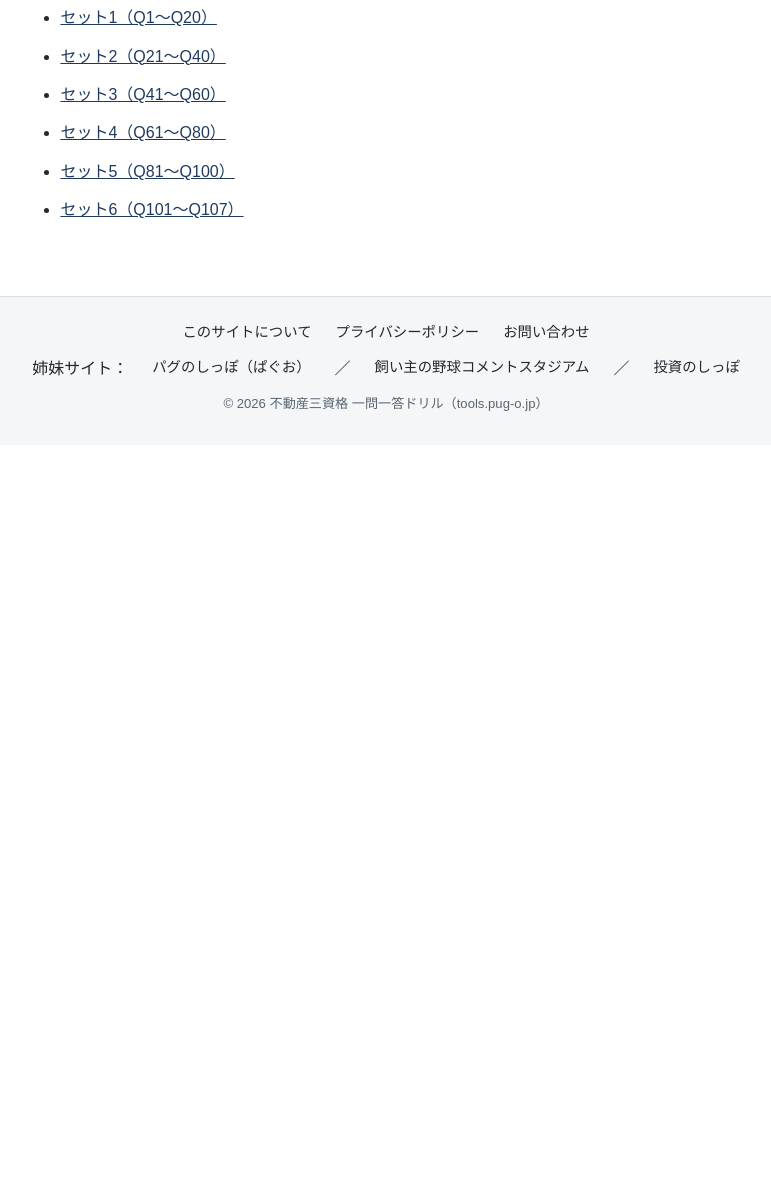
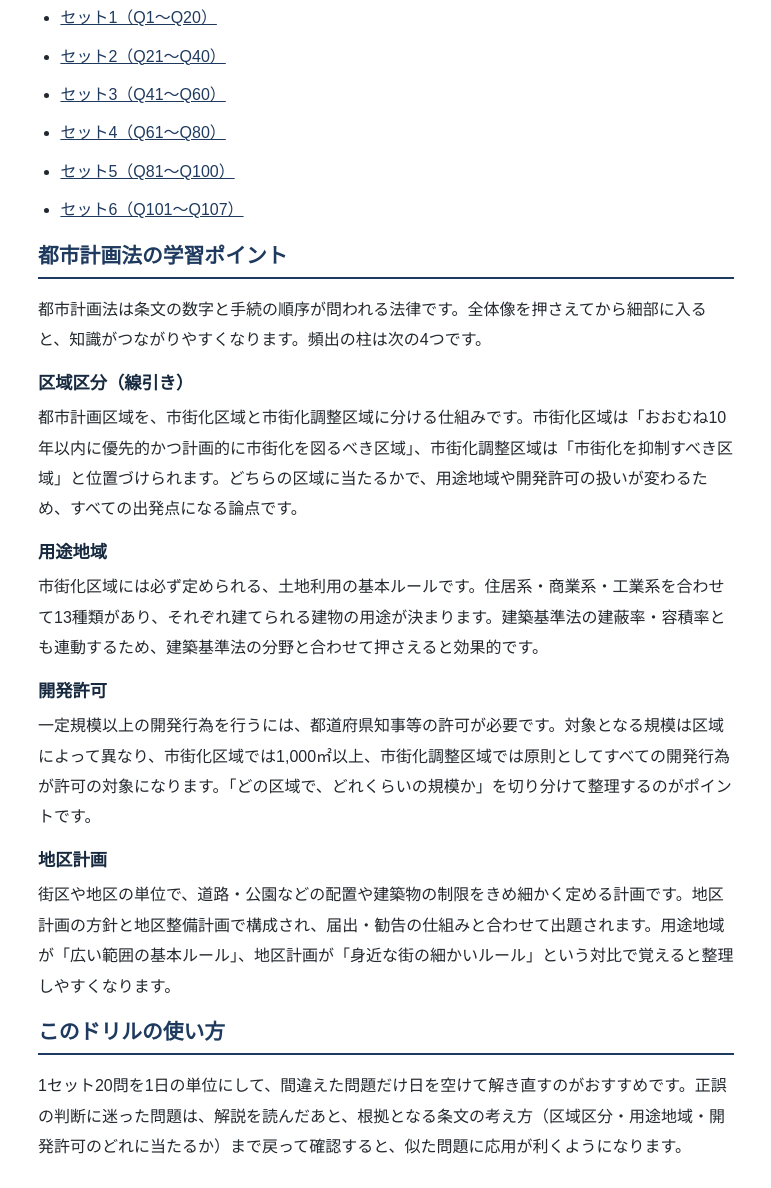
Before and after one commit to paguo750/tools, a plain HTML site: page takken/ichimon/toshi-keikaku.html in a window 1280 px wide. Shown: the part 464-1652 px from the top of the page, without its empty margins (254-1025 px from the left). Before the commit the page ends 909 px from the top, so only its background shows below. Drawn offline with Linux system fonts and the light colour scheme.

```diff
--- a/sitemap.xml
+++ b/sitemap.xml
@@ -6,7 +6,7 @@
   <url><loc>https://tools.pug-o.jp/shokenka/</loc></url>
   <url><loc>https://tools.pug-o.jp/about/</loc></url>
   <url><loc>https://tools.pug-o.jp/privacy/</loc></url>
-<url><loc>https://tools.pug-o.jp/contact/</loc></url>
+  <url><loc>https://tools.pug-o.jp/contact/</loc></url>
   <url><loc>https://tools.pug-o.jp/takken/ichimon/toshi-keikaku.html</loc></url>
   <url><loc>https://tools.pug-o.jp/takken/ichimon/toshi-keikaku-1.html</loc></url>
   <url><loc>https://tools.pug-o.jp/takken/ichimon/toshi-keikaku-2.html</loc></url>
--- a/takken/ichimon/toshi-keikaku.html
+++ b/takken/ichimon/toshi-keikaku.html
@@ -57,6 +57,18 @@
       <li><a href="toshi-keikaku-5.html">セット5（Q81〜Q100）</a></li>
       <li><a href="toshi-keikaku-6.html">セット6（Q101〜Q107）</a></li>
   </ul>
+  <h2>都市計画法の学習ポイント</h2>
+  <p>都市計画法は条文の数字と手続の順序が問われる法律です。全体像を押さえてから細部に入ると、知識がつながりやすくなります。頻出の柱は次の4つです。</p>
+  <h3>区域区分（線引き）</h3>
+  <p>都市計画区域を、市街化区域と市街化調整区域に分ける仕組みです。市街化区域は「おおむね10年以内に優先的かつ計画的に市街化を図るべき区域」、市街化調整区域は「市街化を抑制すべき区域」と位置づけられます。どちらの区域に当たるかで、用途地域や開発許可の扱いが変わるため、すべての出発点になる論点です。</p>
+  <h3>用途地域</h3>
+  <p>市街化区域には必ず定められる、土地利用の基本ルールです。住居系・商業系・工業系を合わせて13種類があり、それぞれ建てられる建物の用途が決まります。建築基準法の建蔽率・容積率とも連動するため、建築基準法の分野と合わせて押さえると効果的です。</p>
+  <h3>開発許可</h3>
+  <p>一定規模以上の開発行為を行うには、都道府県知事等の許可が必要です。対象となる規模は区域によって異なり、市街化区域では1,000㎡以上、市街化調整区域では原則としてすべての開発行為が許可の対象になります。「どの区域で、どれくらいの規模か」を切り分けて整理するのがポイントです。</p>
+  <h3>地区計画</h3>
+  <p>街区や地区の単位で、道路・公園などの配置や建築物の制限をきめ細かく定める計画です。地区計画の方針と地区整備計画で構成され、届出・勧告の仕組みと合わせて出題されます。用途地域が「広い範囲の基本ルール」、地区計画が「身近な街の細かいルール」という対比で覚えると整理しやすくなります。</p>
+  <h2>このドリルの使い方</h2>
+  <p>1セット20問を1日の単位にして、間違えた問題だけ日を空けて解き直すのがおすすめです。正誤の判断に迷った問題は、解説を読んだあと、根拠となる条文の考え方（区域区分・用途地域・開発許可のどれに当たるか）まで戻って確認すると、似た問題に応用が利くようになります。</p>
   <div class="ad-slot" aria-hidden="true"></div>
 </div>
 <footer class="site-footer">
```
